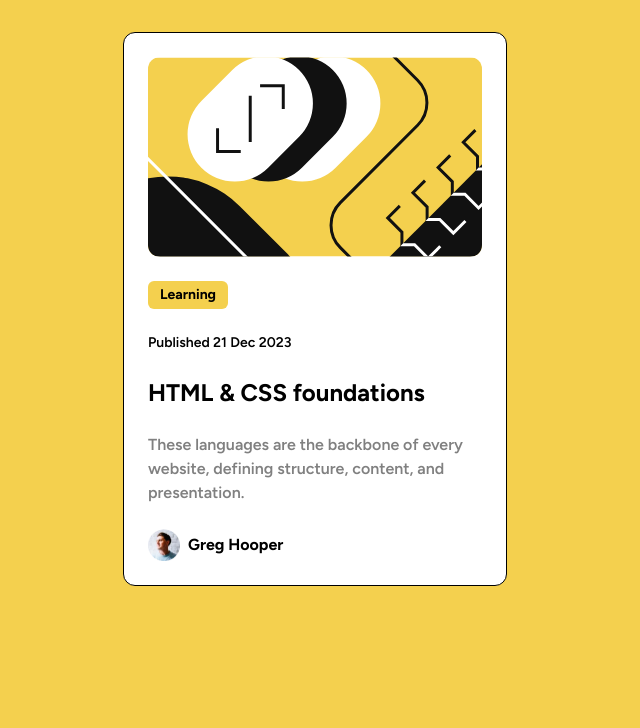
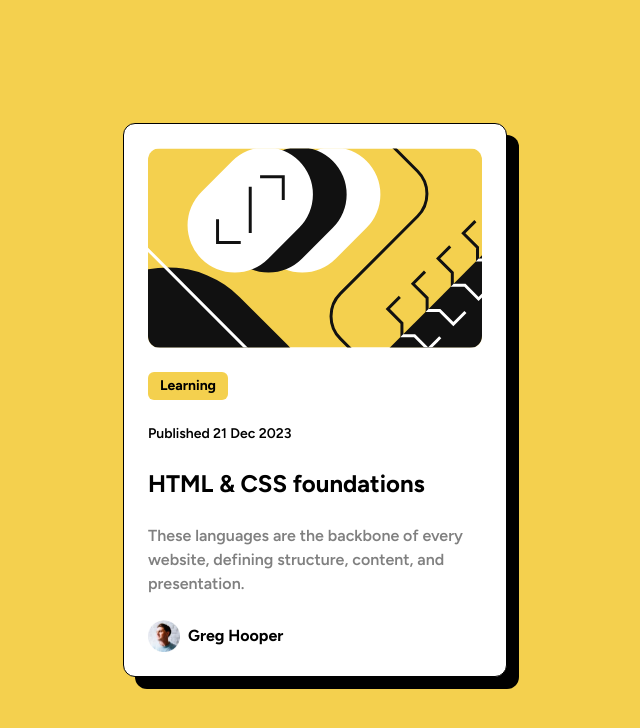
Before and after one commit to alfcabrera/blog-preview-card, a website: page index.html in a window 1280 px wide. Shown: the whole page, without its empty margins (325-965 px from the left). Drawn offline with Linux system fonts and the light colour scheme.

Commit message:
💄 center items on body, fixed body height and removed hover styles

```diff
--- a/index.html
+++ b/index.html
@@ -13,10 +13,8 @@
 
         <title>Frontend Mentor | Blog preview card</title>
     </head>
-    <body class="bg-primary flex p-8 justify-center">
-        <div
-            class="flex flex-col gap-6 items-start bg-white border border-black p-6 rounded-xl max-w-sm hover:shadow-custom transition-shadow cursor-pointer"
-        >
+    <body class="bg-primary flex p-8 items-center justify-center min-h-screen">
+        <div class="flex flex-col gap-6 items-start bg-white border border-black p-6 rounded-xl max-w-sm shadow-custom">
             <img src="assets/images/illustration-article.svg" alt="" class="w-full h-auto rounded-xl" />
             <p class="py-1 px-3 text-black text-sm bg-primary rounded-md font-bold">Learning</p>
             <p class="text-sm">Published 21 Dec 2023</p>
```
Also changed, not shown: assets/main.css.
